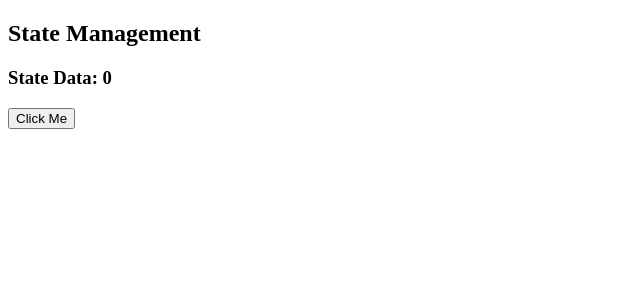
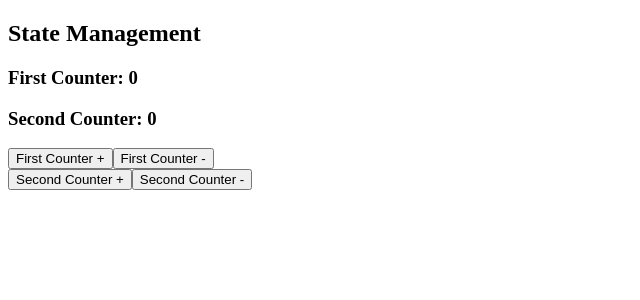
Before and after one commit to techolasmern/2-4-batch, a React (Vite) app in the folder ReactJS/: page / in a window 1280 px wide. Shown: the top 300 px of the page, without its empty margins (0-640 px from the left). Built offline with nearby package versions, Linux system fonts and the light colour scheme.

Commit message:
manage multiple data

```diff
--- a/ReactJS/src/App.jsx
+++ b/ReactJS/src/App.jsx
@@ -5,16 +5,44 @@ import { useState } from "react";
 const App = () => {
 
     // array destructure
-    const [counter, setCounter] = useState(0);
+    const [counter, setCounter] = useState({ first_counter: 0, second_counter: 0 });
 
-    const handleClick = () => {
-        setCounter(counter + 1);
+    const handleFirstCounterClick = (operator) => {
+        if (operator == "+") {
+            setCounter((prevState) => {
+                return { ...prevState, first_counter: prevState.first_counter + 1 };
+            })
+        } else {
+            setCounter((prevState) => {
+                return { ...prevState, first_counter: prevState.first_counter - 1 };
+            })
+        }
+    }
+
+    const handleSecondCounterClick = (operator) => {
+        if (operator == "+") {
+            setCounter((prevState) => {
+                return { ...prevState, second_counter: prevState.second_counter + 1 };
+            })
+        } else {
+            setCounter((prevState) => {
+                return { ...prevState, second_counter: prevState.second_counter - 1 };
+            })
+        }
     }
 
     return <div>
         <h2>State Management</h2>
-        <h3>State Data: {counter}</h3>
-        <button onClick={handleClick}>Click Me</button>
+        <h3>First Counter: {counter.first_counter}</h3>
+        <h3>Second Counter: {counter.second_counter}</h3>
+        <div>
+            <button onClick={() => handleFirstCounterClick("+")}>First Counter +</button>
+            <button onClick={() => handleFirstCounterClick("-")}>First Counter -</button>
+        </div>
+        <div>
+            <button onClick={() => handleSecondCounterClick("+")}>Second Counter +</button>
+            <button onClick={() => handleSecondCounterClick("-")}>Second Counter -</button>
+        </div>
     </div>
 }
 
```
